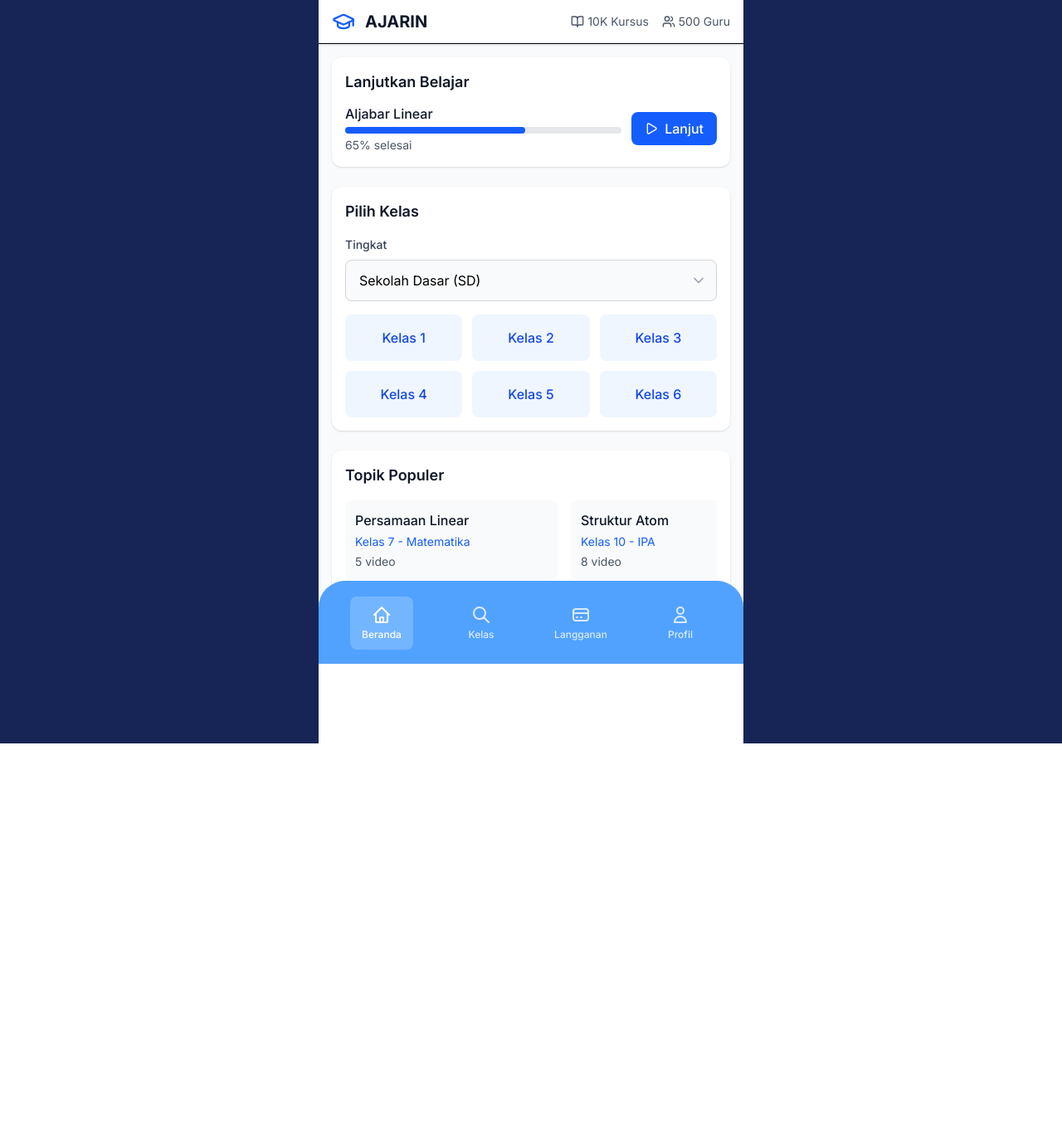
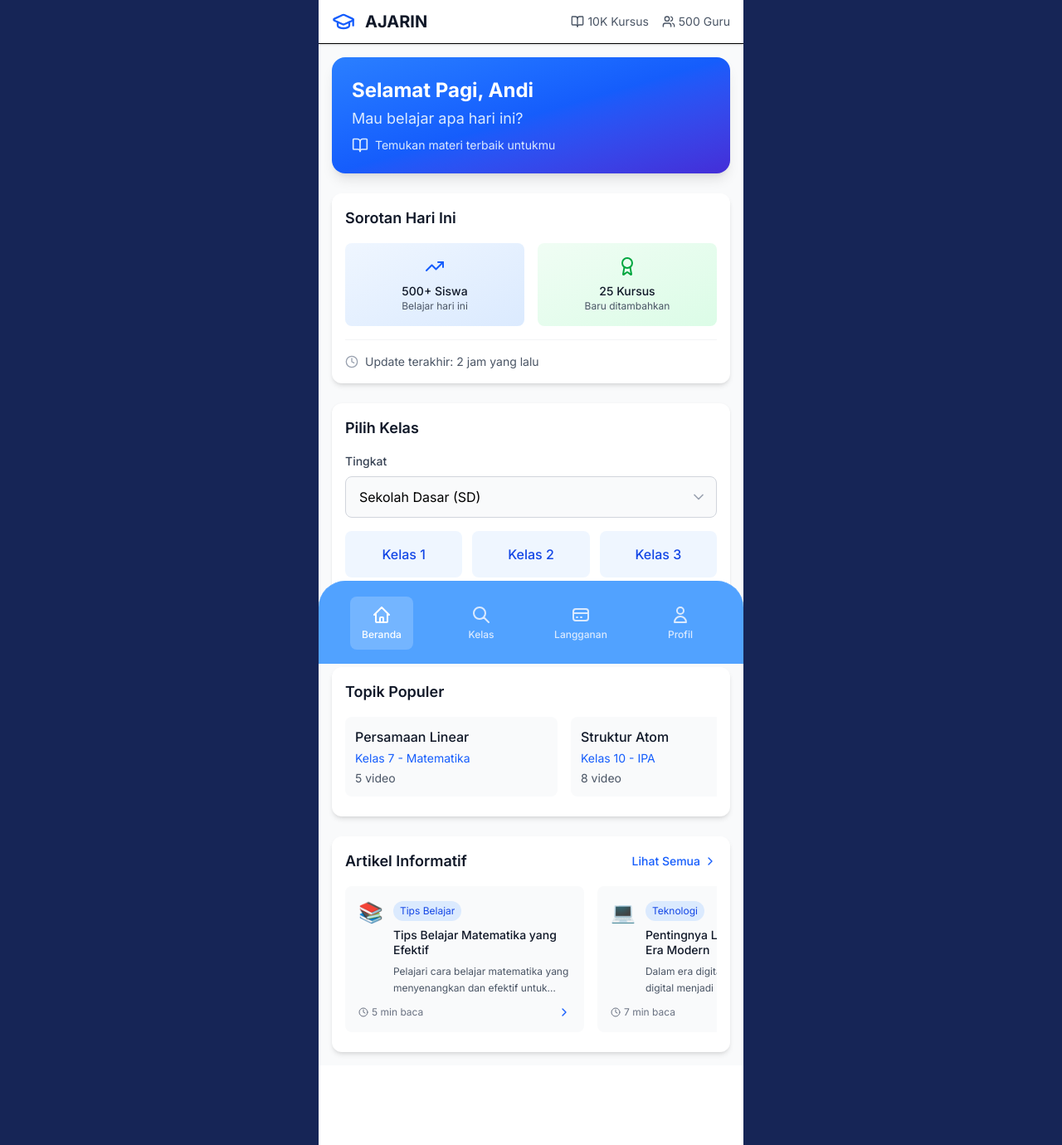
Before and after one commit to abrahamgregorius/ajarin, a React (Vite) app: page / in a window 1280 px wide. Shown: the whole page at 83% size. Before the commit the page ends 896 px from the top, so only its background shows below. Built offline with nearby package versions, Linux system fonts and the light colour scheme.

Commit message:
feat: beranda page components, time based greeting

```diff
--- a/src/index.css
+++ b/src/index.css
@@ -3,3 +3,32 @@
 * {
   font-family: 'Inter', system-ui, -apple-system, BlinkMacSystemFont, 'Segoe UI', Roboto, Oxygen, Ubuntu, Cantarell, 'Open Sans', 'Helvetica Neue', sans-serif, sans-serif;
 }
+
+/* Custom Scrollbar Styles */
+.scrollbar-thin {
+  scrollbar-width: thin;
+}
+
+.scrollbar-thin::-webkit-scrollbar {
+  height: 6px;
+  width: 6px;
+}
+
+.scrollbar-thumb-blue-300::-webkit-scrollbar-thumb {
+  background-color: rgb(147 197 253);
+  border-radius: 3px;
+  border: none;
+}
+
+.scrollbar-thumb-blue-300::-webkit-scrollbar-thumb:hover {
+  background-color: rgb(96 165 250);
+}
+
+.scrollbar-track-gray-100::-webkit-scrollbar-track {
+  background-color: rgb(243 244 246);
+  border-radius: 3px;
+}
+
+.scrollbar-thin:hover::-webkit-scrollbar-thumb {
+  background-color: rgb(96 165 250);
+}
--- a/src/pages/Beranda.jsx
+++ b/src/pages/Beranda.jsx
@@ -1,10 +1,19 @@
 import { Link } from 'react-router-dom';
 import SafeArea from '../components/SafeArea';
 import { useState } from 'react';
-import { GraduationCap, BookOpen, Users, Play, ChevronDown } from 'lucide-react';
+import { GraduationCap, BookOpen, Users, Play, ChevronDown, TrendingUp, Award, Clock, ChevronRight } from 'lucide-react';
 
 export default function Home() {
     const [selectedLevel, setSelectedLevel] = useState('SD');
+
+    // Function to get time-based greeting
+    const getTimeBasedGreeting = () => {
+        const hour = new Date().getHours();
+        if (hour >= 5 && hour < 12) return 'Selamat Pagi';
+        if (hour >= 12 && hour < 15) return 'Selamat Siang';
+        if (hour >= 15 && hour < 18) return 'Selamat Sore';
+        return 'Selamat Malam';
+    };
 
     // Data untuk kelas berdasarkan level
     const classesByLevel = {
@@ -22,9 +31,49 @@ export default function Home() {
         { name: 'Puisi Lama', class: 'Kelas 9', subject: 'Bahasa Indonesia', videos: 7 },
     ];
 
-    // Asumsi user sudah pernah nonton (untuk MVP)
-    const hasProgress = true;
-    const currentTopic = { name: 'Aljabar Linear', progress: 65 };
+    // Data untuk artikel informatif
+    const articles = [
+        {
+            id: 1,
+            title: 'Tips Belajar Matematika yang Efektif',
+            excerpt: 'Pelajari cara belajar matematika yang menyenangkan dan efektif untuk meningkatkan pemahaman konsep...',
+            category: 'Tips Belajar',
+            readTime: '5 min',
+            image: '📚'
+        },
+        {
+            id: 2,
+            title: 'Pentingnya Literasi Digital di Era Modern',
+            excerpt: 'Dalam era digital saat ini, literasi digital menjadi keterampilan penting yang harus dikuasai oleh setiap siswa...',
+            category: 'Teknologi',
+            readTime: '7 min',
+            image: '💻'
+        },
+        {
+            id: 3,
+            title: 'Cara Mengatasi Kesulitan Belajar IPA',
+            excerpt: 'IPA sering dianggap sulit, namun dengan metode yang tepat, pelajaran ini bisa menjadi menarik dan mudah dipahami...',
+            category: 'Tips Belajar',
+            readTime: '6 min',
+            image: '🔬'
+        },
+        {
+            id: 4,
+            title: 'Motivasi Belajar: Temukan Passion Anda',
+            excerpt: 'Belajar bukan hanya tentang nilai, tapi juga tentang menemukan passion dan minat yang sesungguhnya...',
+            category: 'Motivasi',
+            readTime: '4 min',
+            image: '🎯'
+        },
+        {
+            id: 5,
+            title: 'Persiapan Ujian Nasional yang Optimal',
+            excerpt: 'Strategi persiapan menghadapi ujian nasional yang efektif dan efisien untuk mencapai hasil maksimal...',
+            category: 'Persiapan Ujian',
+            readTime: '8 min',
+            image: '📝'
+        }
+    ];
 
     return (
         <SafeArea className="bg-gray-50 min-h-screen">
@@ -49,24 +98,45 @@ export default function Home() {
             </div>
 
             <div className="p-4 space-y-6">
-                {hasProgress && (
-                    <div className="bg-white rounded-xl p-4 shadow-sm">
-                        <h2 className="text-lg font-semibold text-gray-900 mb-3">Lanjutkan Belajar</h2>
-                        <div className="flex items-center space-x-3">
-                            <div className="flex-1">
-                                <h3 className="font-medium text-gray-900 mb-1">{currentTopic.name}</h3>
-                                <div className="w-full bg-gray-200 rounded-full h-2">
-                                    <div className="bg-blue-600 h-2 rounded-full transition-all" style={{ width: `${currentTopic.progress}%` }}></div>
-                                </div>
-                                <p className="text-sm text-gray-600 mt-1">{currentTopic.progress}% selesai</p>
-                            </div>
-                            <button className="bg-blue-600 text-white px-4 py-2 rounded-lg font-medium flex items-center space-x-2">
-                                <Play size={16} />
-                                <span>Lanjut</span>
-                            </button>
+                {/* Hero Section */}
+                <div className="bg-linear-to-br from-blue-500 via-blue-600 to-indigo-700 rounded-2xl p-6 text-white shadow-lg">
+                    <div className="text-left">
+                        <h1 className="text-2xl font-bold mb-1">{getTimeBasedGreeting()}, Andi</h1>
+                        <p className="text-blue-100 text-lg mb-2">Mau belajar apa hari ini?</p>
+                        <div className="flex items-center justify-start space-x-2 text-blue-100">
+                            <BookOpen size={20} />
+                            <span className="text-sm">Temukan materi terbaik untukmu</span>
                         </div>
                     </div>
-                )}
+                </div>
+
+                {/* Today's Highlights */}
+                <div className="bg-white rounded-xl p-4 shadow-md">
+                    <h2 className="text-lg font-semibold text-gray-900 mb-4">Sorotan Hari Ini</h2>
+                    <div className="grid grid-cols-2 gap-4">
+                        <div className="bg-gradient-to-br from-blue-50 to-blue-100 p-4 rounded-lg text-center">
+                            <TrendingUp size={24} className="text-blue-600 mx-auto mb-2" />
+                            <p className="text-sm font-medium text-gray-900">500+ Siswa</p>
+                            <p className="text-xs text-gray-600">Belajar hari ini</p>
+                        </div>
+                        <div className="bg-gradient-to-br from-green-50 to-green-100 p-4 rounded-lg text-center">
+                            <Award size={24} className="text-green-600 mx-auto mb-2" />
+                            <p className="text-sm font-medium text-gray-900">25 Kursus</p>
+                            <p className="text-xs text-gray-600">Baru ditambahkan</p>
+                        </div>
+                    </div>
+                    <div className="mt-4 pt-4 border-t border-gray-100">
+                        <div className="flex items-center justify-between">
+                            <div className="flex items-center space-x-2">
+                                <Clock size={16} className="text-gray-400" />
+                                <span className="text-sm text-gray-600">Update terakhir: 2 jam yang lalu</span>
+                            </div>
+                            {/* <button className="text-blue-600 text-sm font-medium hover:text-blue-700">
+                                Lihat Semua
+                            </button> */}
+                        </div>
+                    </div>
+                </div>
 
                 {/* Class Selection with Dropdown */}
                 <div className="bg-white rounded-xl p-4 shadow-sm">
@@ -104,9 +174,9 @@ export default function Home() {
                 </div>
 
                 {/* Popular Topics Slider */}
-                <div className="bg-white rounded-xl p-4 shadow-sm">
+                <div className="bg-white rounded-xl p-4 shadow-md">
                     <h2 className="text-lg font-semibold text-gray-900 mb-4">Topik Populer</h2>
-                    <div className="flex space-x-4 overflow-x-auto pb-2">
+                    <div className="flex space-x-4 overflow-x-auto pb-2 scrollbar-thin scrollbar-thumb-blue-300 scrollbar-track-gray-100 hover:scrollbar-thumb-blue-400">
                         {popularTopics.map((topic, index) => (
                             <div key={index} className="flex-shrink-0 w-64 bg-gray-50 p-3 rounded-lg">
                                 <h3 className="font-medium text-gray-900 mb-1">{topic.name}</h3>
@@ -116,6 +186,50 @@ export default function Home() {
                         ))}
                     </div>
                 </div>
+
+                {/* Articles Section */}
+                <div className="bg-white rounded-xl p-4 shadow-md">
+                    <div className="flex items-center justify-between mb-4">
+                        <h2 className="text-lg font-semibold text-gray-900">Artikel Informatif</h2>
+                        <button className="text-blue-600 text-sm font-medium hover:text-blue-700 flex items-center space-x-1">
+                            <span>Lihat Semua</span>
+                            <ChevronRight size={16} />
+                        </button>
+                    </div>
+                    <div className="flex space-x-4 overflow-x-auto pb-2 scrollbar-thin scrollbar-thumb-blue-300 scrollbar-track-gray-100 hover:scrollbar-thumb-blue-400">
+                        {articles.map((article) => (
+                            <Link
+                                key={article.id}
+                                to={`/artikel/${article.id}`}
+                                className="flex-shrink-0 w-72 bg-gray-50 rounded-lg p-4 hover:bg-gray-100 transition-colors"
+                            >
+                                <div className="flex items-start space-x-3 mb-3">
+                                    <div className="text-2xl">{article.image}</div>
+                                    <div className="flex-1">
+                                        <span className="inline-block bg-blue-100 text-blue-700 text-xs px-2 py-1 rounded-full mb-2">
+                                            {article.category}
+                                        </span>
+                                        <h3 className="font-medium text-gray-900 text-sm leading-tight mb-2">
+                                            {article.title}
+                                        </h3>
+                                        <p className="text-gray-600 text-xs leading-relaxed line-clamp-2">
+                                            {article.excerpt}
+                                        </p>
+                                    </div>
+                                </div>
+                                <div className="flex items-center justify-between">
+                                    <div className="flex items-center space-x-1 text-gray-500">
+                                        <Clock size={12} />
+                                        <span className="text-xs">{article.readTime} baca</span>
+                                    </div>
+                                    <div className="text-blue-600">
+                                        <ChevronRight size={16} />
+                                    </div>
+                                </div>
+                            </Link>
+                        ))}
+                    </div>
+                </div>
             </div>
         </SafeArea>
     )
--- a/src/pages/Profil.jsx
+++ b/src/pages/Profil.jsx
@@ -68,7 +68,7 @@ export default function Profile() {
                     <div className="grid grid-cols-2 gap-4">
                         <div className="text-center">
                             <div className="text-2xl font-bold text-blue-600">{user.completedCourses}</div>
-                            <div className="text-sm text-gray-600">Kursus Selesai</div>
+                            <div className="text-sm text-gray-600">Video Selesai</div>
                         </div>
                         <div className="text-center">
                             <div className="text-2xl font-bold text-blue-600">{user.totalHours}</div>
```
